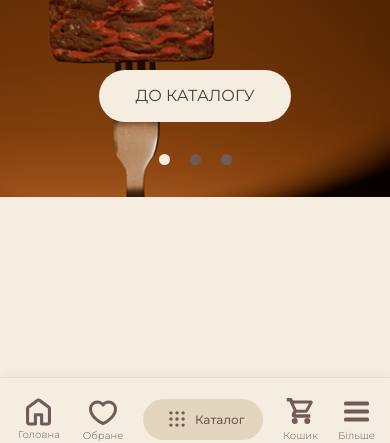
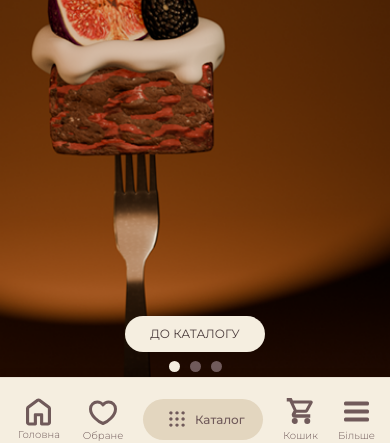
Before and after one commit to koschey77/forchetta, a React (Vite) app in the folder frontend/: page / in a window 390 px wide. Shown: the part 390-833 px from the top of the page. Built offline with nearby package versions, Linux system fonts and the light colour scheme; no server answers.

Commit message:
hero mobile added

```diff
--- a/frontend/src/components/ui/carousel/HeroSlider.jsx
+++ b/frontend/src/components/ui/carousel/HeroSlider.jsx
@@ -52,29 +52,29 @@ export default function HeroSlider() {
   }, [emblaApi, onSelect])
 
   return (
-    <section className="relative w-full h-[500px] md:h-[569px] overflow-hidden bg-choco-dark">
+    <section className="relative w-full overflow-hidden bg-choco-dark">
       {/* Embla Carousel Viewport */}
-      <div className="overflow-hidden h-full" ref={emblaRef}>
-        <div className="flex h-full">
+      <div className="overflow-hidden w-full" ref={emblaRef}>
+        <div className="flex w-full">
           {slides.map((slide) => (
-            <div key={slide.id} className="relative flex-[0_0_100%] min-w-0 h-full">
+            <div key={slide.id} className="relative flex-[0_0_100%] min-w-0 w-full">
               {/* Responsive Background Images */}
-              <picture>
+              <picture className="block w-full">
                 <source media="(max-width: 639px)" srcSet={slide.imageMobile} />
                 <source media="(max-width: 1023px)" srcSet={slide.imageTablet} />
                 <img
                   src={slide.imageDesktop}
-                  alt={slide.title}
-                  className="w-full h-full object-cover"
+                  alt="Forchetta promo banner"
+                  className="w-full h-auto block"
                   loading="lazy"
                 />
               </picture>
 
-              {/* Overlay Content */}
-              <div className="absolute inset-0 flex flex-col justify-end items-center pb-[75px] md:pb-[95px]">
+              {/* Overlay Content (позиционируем от нижнего края с помощью процентов или адаптивных пикселей) */}
+              <div className="absolute inset-0 flex flex-col justify-end items-center pb-[30px] sm:pb-[40px] md:pb-[75px] lg:pb-[95px]">
                 <Link
                   to={slide.link}
-                  className="flex items-center justify-center bg-creamy rounded-[31px] w-[192px] h-[52px] text-[#4C3D3D] font-montserrat font-normal text-[16px] leading-[20px] transition-transform hover:scale-105 duration-200"
+                  className="flex items-center justify-center bg-creamy rounded-[31px] w-[140px] h-[36px] sm:w-[160px] sm:h-[44px] lg:w-[192px] lg:h-[52px] text-[#4C3D3D] font-montserrat font-normal text-[12px] sm:text-[14px] lg:text-[16px] leading-[20px] transition-transform hover:scale-105 duration-200"
                 >
                   {slide.buttonText}
                 </Link>
@@ -85,7 +85,7 @@ export default function HeroSlider() {
       </div>
 
       {/* Pagination Dots */}
-      <div className="absolute bottom-8 left-0 right-0 flex justify-center gap-[20px]">
+      <div className="absolute bottom-[10px] sm:bottom-[15px] md:bottom-8 left-0 right-0 flex justify-center gap-[10px] md:gap-[20px]">
         {slides.map((_, index) => (
           <button
             key={index}
```
